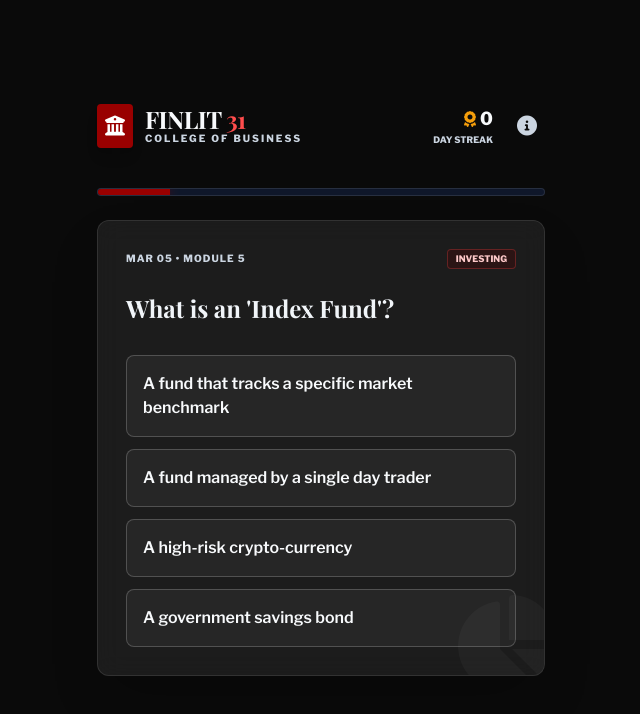
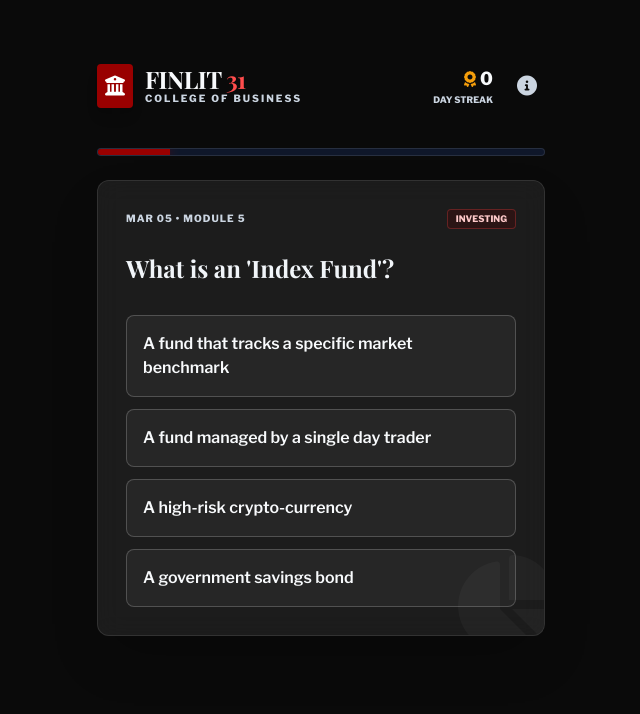
Before and after one commit to nolanorgonas/finlit-31, a plain HTML site: page index.html in a window 1280 px wide. Shown: the whole page, without its empty margins (319-959 px from the left). Drawn offline with nearby package versions, Linux system fonts and the light colour scheme.

Commit message:
Update index.html

```diff
--- a/index.html
+++ b/index.html
@@ -84,7 +84,7 @@
         }
     </style>
 </head>
-<body class="min-h-screen flex flex-col items-center p-4 pt-20">
+<body class="min-h-screen flex flex-col items-center p-4 pt-10">
 
     <!-- Header Landmark -->
     <header class="w-full max-w-md flex justify-between items-center py-6 mb-4" role="banner">
@@ -93,7 +93,8 @@
                 <i class="fas fa-university text-white text-xl"></i>
             </div>
             <div>
-                <h1 class="text-2xl font-bold tracking-tight leading-none">FINLIT <span style="color: #ff4d4d;">31</span></h1>
+                <!-- Changed to p tag since parent page provides H1 -->
+                <p class="text-2xl font-bold tracking-tight leading-none serif-font">FINLIT <span style="color: #ff4d4d;">31</span></p>
                 <p class="text-[10px] uppercase tracking-[0.2em] text-slate-300 font-bold">College of Business</p>
             </div>
         </div>
@@ -183,7 +184,6 @@
     </div>
 
     <script>
-        // DATA: Same as previous version, verified for clarity
         const questions = [
             { q: "What is 'Compound Interest'?", a: ["Interest earned on both principal and accumulated interest", "Interest earned only on the initial principal", "A flat fee for borrowing money", "The total cost of a loan over 30 years"], c: 0, cat: "Basics", exp: "Compound interest is the addition of interest to the principal sum of a loan or deposit, or in other words, interest on interest." },
             { q: "Which of these is a 'Liquid Asset'?", a: ["Real Estate", "A 401(k) retirement account", "Cash in a savings account", "A vintage car collection"], c: 2, cat: "Banking", exp: "Liquidity describes the degree to which an asset can be quickly bought or sold in the market at a price reflecting its intrinsic value." },
@@ -314,7 +314,6 @@
             document.getElementById('feedback-icon').innerText = isCorrect ? "📊" : "⚖️";
             document.getElementById('feedback-explanation').innerText = currentQuestion.exp;
 
-            // Reduced auto-scroll behavior to only move if necessary
             setTimeout(() => {
                 feedbackArea.scrollIntoView({ behavior: 'smooth', block: 'nearest' });
             }, 300);
@@ -352,7 +351,6 @@
             setTimeout(() => toast.classList.add('translate-y-24'), 2500);
         }
 
-        // Focus management for Modal
         let lastFocusedElement;
         infoBtn.onclick = () => {
             lastFocusedElement = document.activeElement;
@@ -365,7 +363,6 @@
             if (lastFocusedElement) lastFocusedElement.focus();
         };
 
-        // Trap focus in modal
         modal.addEventListener('keydown', (e) => {
             if (e.key === 'Tab') {
                 e.preventDefault();
```
